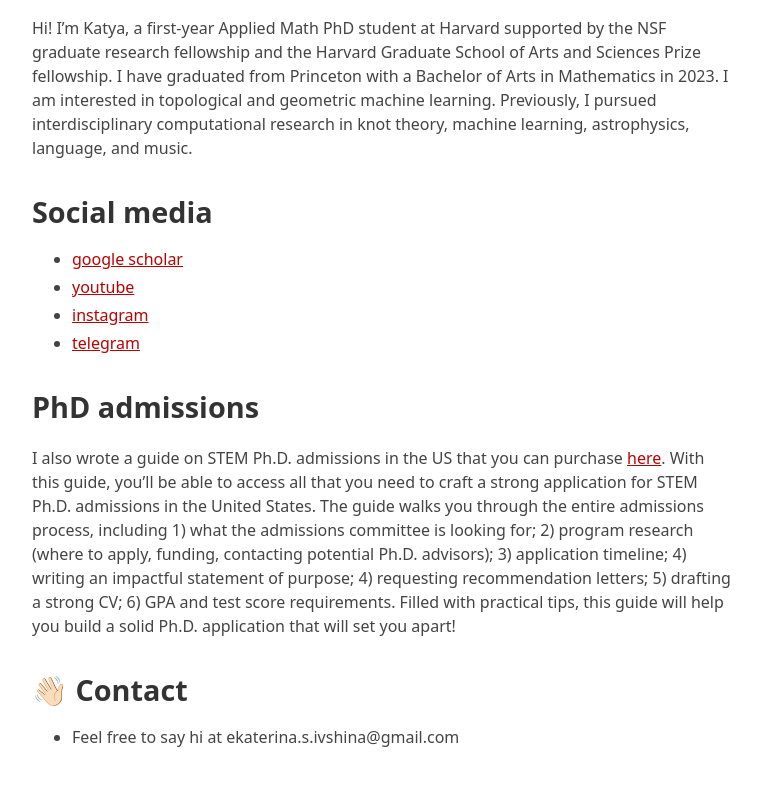
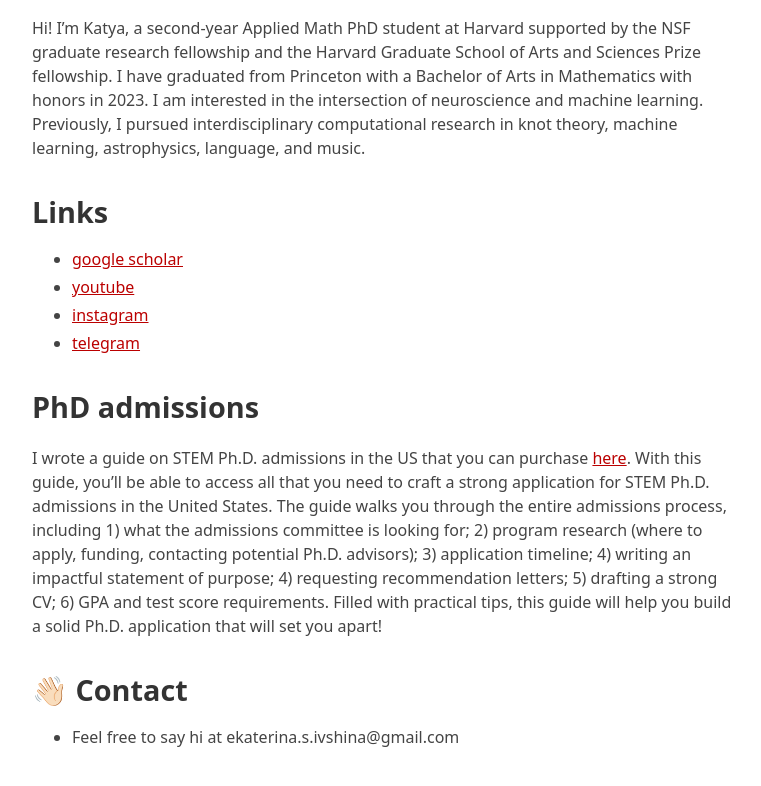
Before and after one commit to eivshina/point-theme, a Jekyll site: the page built from index.md, in a window 1280 px wide, cut to the strip 333-1146 px from the top of the page. Shown: the top 786 px of the strip, without its empty margins (258-1019 px from the left). Built offline with Jekyll 4.4.1, drawn with Linux system fonts in a browser that asks for light colours.

Commit message:
Update index.md

```diff
--- a/index.md
+++ b/index.md
@@ -1,9 +1,9 @@
 ---
 ---
 
-Hi! I'm Katya, a first-year Applied Math PhD student at Harvard supported by the NSF graduate research fellowship and the Harvard Graduate School of Arts and Sciences Prize fellowship. I have graduated from Princeton with a Bachelor of Arts in Mathematics in 2023. I am interested in topological and geometric machine learning. Previously, I pursued interdisciplinary computational research in knot theory, machine learning, astrophysics, language, and music.
+Hi! I'm Katya, a second-year Applied Math PhD student at Harvard supported by the NSF graduate research fellowship and the Harvard Graduate School of Arts and Sciences Prize fellowship. I have graduated from Princeton with a Bachelor of Arts in Mathematics with honors in 2023. I am interested in the intersection of neuroscience and machine learning. Previously, I pursued interdisciplinary computational research in knot theory, machine learning, astrophysics, language, and music.
 
-## Social media
+## Links
 - [google scholar](https://scholar.google.com/citations?view_op=list_works&hl=en&authuser=1&user=06fe_usAAAAJ)
 - [youtube](https://www.youtube.com/channel/UCwt427dz_HUxJ7AV4C-n8IQ)
 - [instagram](https://www.instagram.com/katya.ivshina/)
@@ -11,7 +11,7 @@
 
 ## PhD admissions
 
-I also wrote a guide on STEM Ph.D. admissions in the US that you can purchase [here](https://buy.stripe.com/6oEdSI6ia9FDapG28b). With this guide, you'll be able to access all that you need to craft a strong application for STEM Ph.D. admissions in the United States. The guide walks you through the entire admissions process, including 1) what the admissions committee is looking for; 2) program research (where to apply, funding, contacting potential Ph.D. advisors); 3) application timeline; 4) writing an impactful statement of purpose; 4) requesting recommendation letters; 5) drafting a strong CV; 6) GPA and test score requirements. Filled with practical tips, this guide will help you build a solid Ph.D. application that will set you apart!
+I wrote a guide on STEM Ph.D. admissions in the US that you can purchase [here](https://buy.stripe.com/6oEdSI6ia9FDapG28b). With this guide, you'll be able to access all that you need to craft a strong application for STEM Ph.D. admissions in the United States. The guide walks you through the entire admissions process, including 1) what the admissions committee is looking for; 2) program research (where to apply, funding, contacting potential Ph.D. advisors); 3) application timeline; 4) writing an impactful statement of purpose; 4) requesting recommendation letters; 5) drafting a strong CV; 6) GPA and test score requirements. Filled with practical tips, this guide will help you build a solid Ph.D. application that will set you apart!
 
 
 ## 👋🏻 Contact
```
